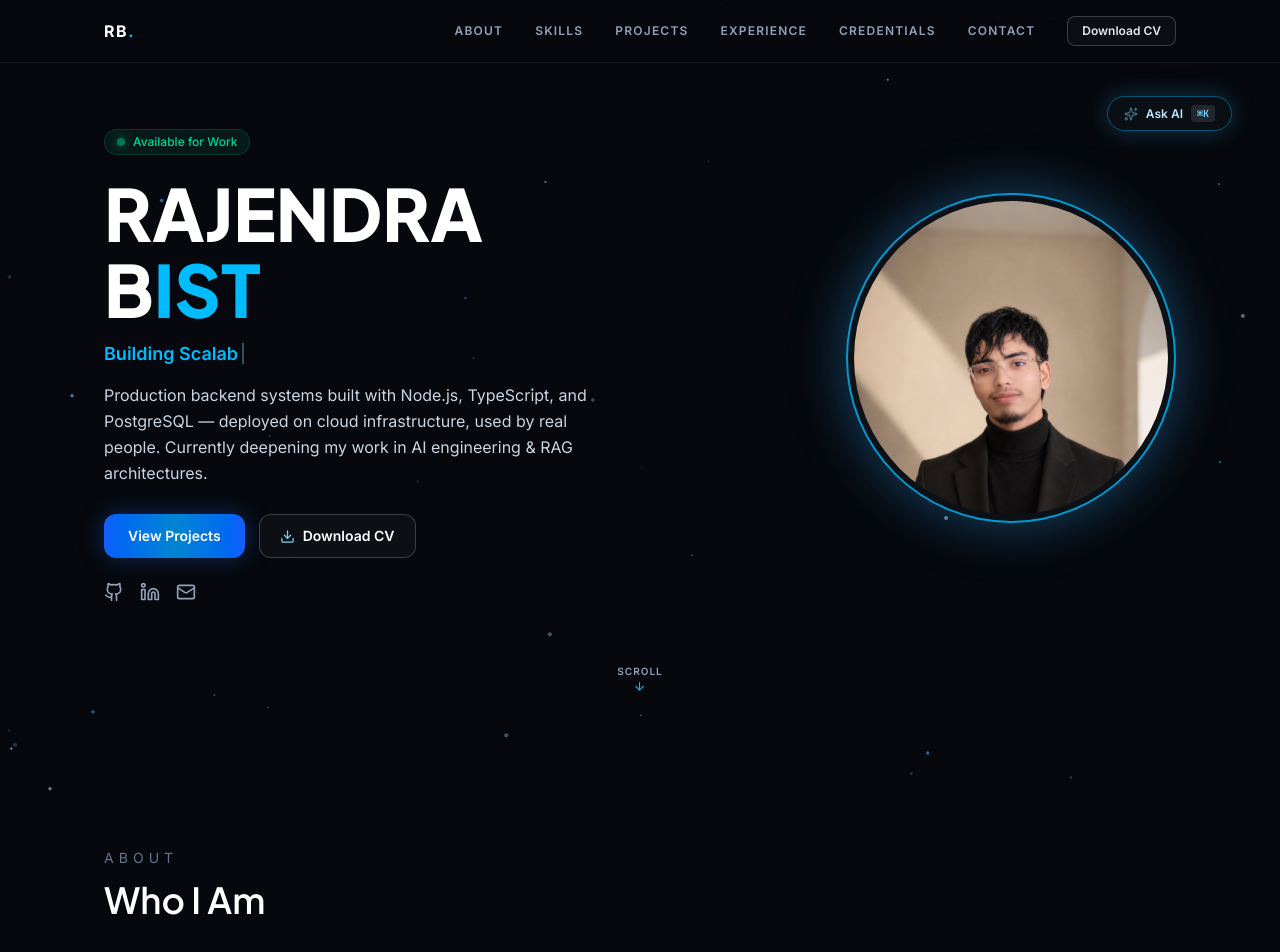
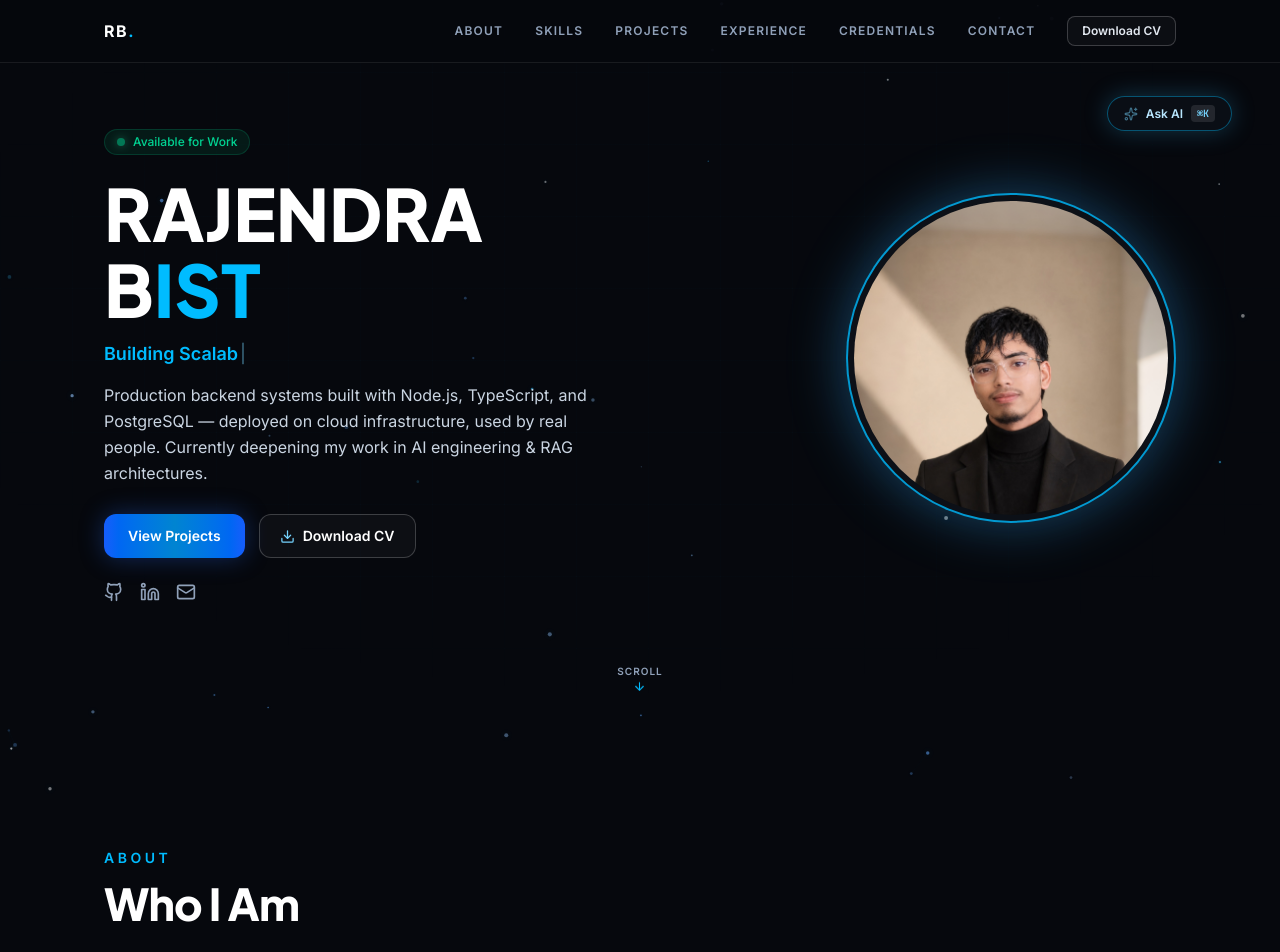
Before and after one commit to rajendrabist07/rajendra-bist, a Next.js app: page / in a window 1280 px wide. Shown: the top 952 px of the page. Built offline with nearby package versions, Linux system fonts and the light colour scheme.

Commit message:
feat(sprint-3): implement fluid clamp typography scale and standardize vertical section spacing

```diff
--- a/components/sections/Contact.tsx
+++ b/components/sections/Contact.tsx
@@ -51,7 +51,7 @@ export default function Contact() {
     <section id="contact" className="relative overflow-hidden py-20 md:py-28">
       <Container>
         <div className="text-center">
-          <h2 className="text-3xl font-black tracking-tight text-white sm:text-4xl lg:text-5xl">
+          <h2 className="fluid-h2 font-black tracking-tight text-white">
             Open to the right opportunity
           </h2>
           <p className="mt-3 text-sm text-slate-400 sm:text-base">
--- a/components/ui/SectionHeader.tsx
+++ b/components/ui/SectionHeader.tsx
@@ -5,9 +5,13 @@ type SectionHeaderProps = {
 
 export default function SectionHeader({ title, subtitle }: SectionHeaderProps) {
   return (
-    <div className="mb-8 max-w-3xl">
-      {subtitle ? <p className="text-sm uppercase tracking-[0.36em] text-slate-500">{subtitle}</p> : null}
-      <h2 className="mt-3 text-3xl font-semibold text-white sm:text-4xl">{title}</h2>
+    <div className="mb-10 max-w-3xl">
+      {subtitle ? (
+        <p className="text-xs sm:text-sm font-semibold uppercase tracking-[0.25em] text-sky-400">
+          {subtitle}
+        </p>
+      ) : null}
+      <h2 className="mt-2.5 fluid-h2 font-black tracking-tight text-white">{title}</h2>
     </div>
   )
 }
--- a/styles/globals.css
+++ b/styles/globals.css
@@ -16,6 +16,13 @@
   --success: #38bdf8;
   --warning: #60a5fa;
   --gradient: linear-gradient(135deg, #2563eb, #38bdf8);
+
+  /* Fluid Clamp Typography Scale */
+  --text-hero: clamp(2.5rem, 5.5vw + 0.8rem, 4.5rem);
+  --text-h2: clamp(1.85rem, 3.2vw + 0.5rem, 2.75rem);
+  --text-h3: clamp(1.2rem, 1.8vw + 0.3rem, 1.65rem);
+  --text-body: clamp(0.9rem, 0.3vw + 0.82rem, 1.0625rem);
+  --text-small: clamp(0.75rem, 0.2vw + 0.7rem, 0.875rem);
 }
 
 [data-theme="light"] {
@@ -131,6 +138,34 @@ code, kbd, samp, pre, .font-mono {
 }
 
 /* Utility classes */
+.fluid-hero {
+  font-size: var(--text-hero);
+  line-height: 1.05;
+  letter-spacing: -0.03em;
+}
+
+.fluid-h2 {
+  font-size: var(--text-h2);
+  line-height: 1.15;
+  letter-spacing: -0.02em;
+}
+
+.fluid-h3 {
+  font-size: var(--text-h3);
+  line-height: 1.25;
+  letter-spacing: -0.01em;
+}
+
+.fluid-body {
+  font-size: var(--text-body);
+  line-height: 1.65;
+}
+
+.fluid-small {
+  font-size: var(--text-small);
+  line-height: 1.5;
+}
+
 .text-gradient {
   background: var(--gradient);
   -webkit-background-clip: text;
```
